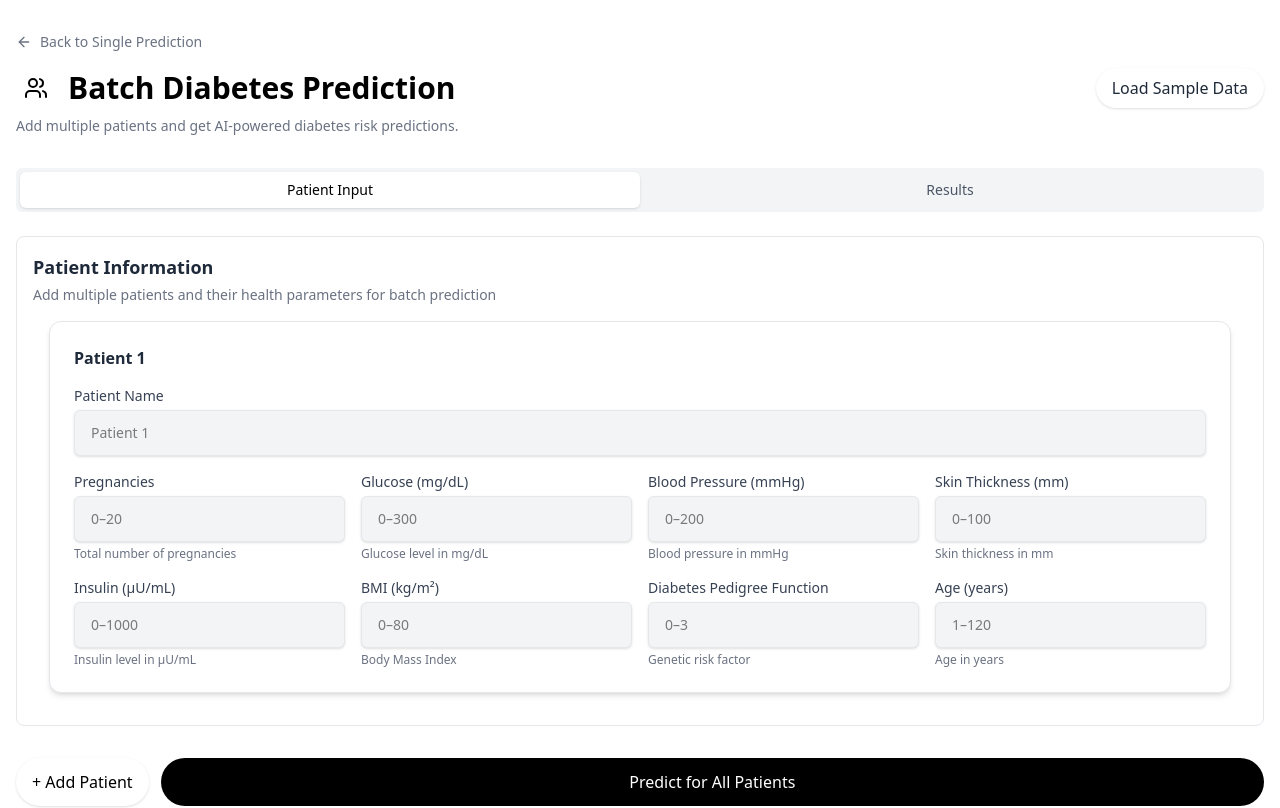
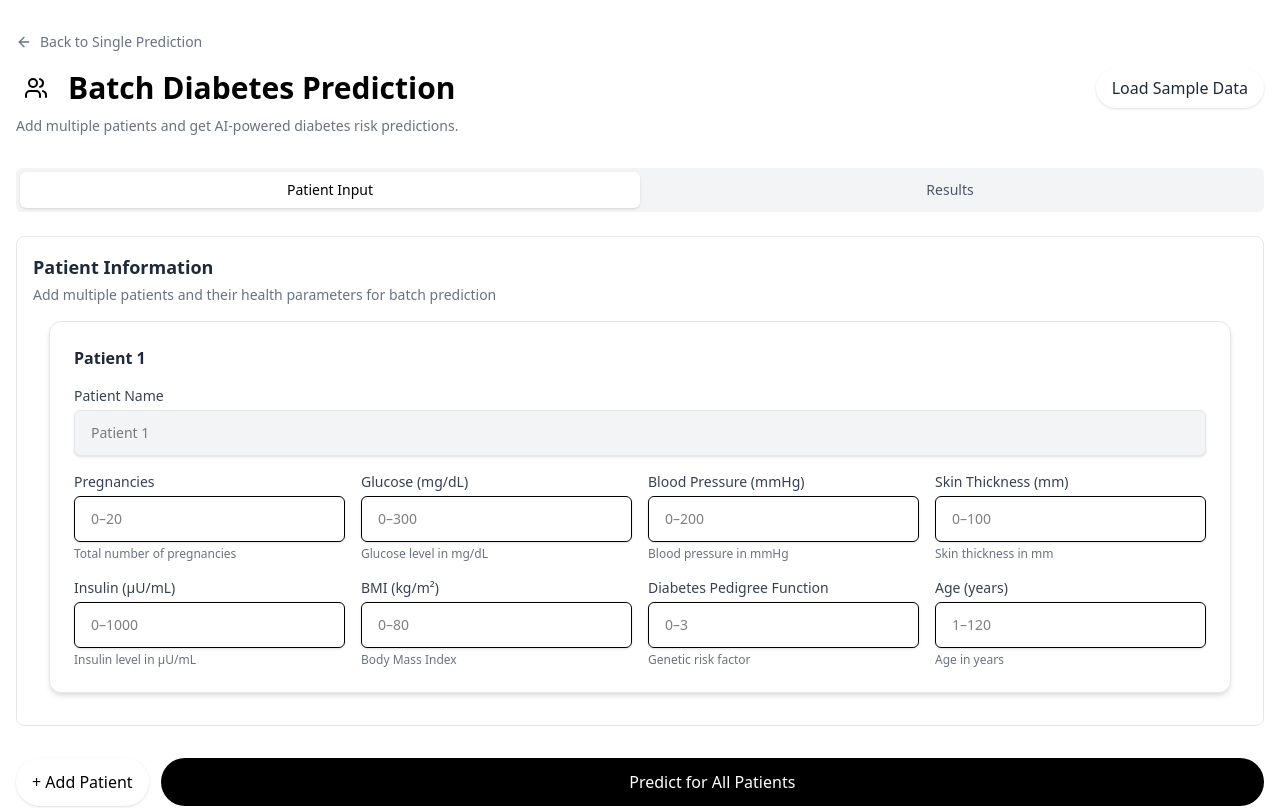
Before and after one commit to shoileazeez/diabetes-classification-ml, a React (Vite) app in the folder frontend/: page /batch-predict in a window 1280 px wide. Shown: the top 808 px of the page. Built offline with nearby package versions, Linux system fonts and the light colour scheme.

Commit message:
Update input field styling in BatchPredict component

```diff
--- a/frontend/src/pages/BatchPredict.jsx
+++ b/frontend/src/pages/BatchPredict.jsx
@@ -244,7 +244,7 @@ const BatchPredict = () => {
                           placeholder={field.placeholder}
                           type="number"
                           onChange={(e) => handleChange(index, e)}
-                          className="mt-1 w-full rounded-md border border-gray-200 px-4 py-3 text-sm bg-gray-100 shadow-sm focus:border-indigo-500 focus:ring-indigo-500"
+                          className="mt-1 w-full rounded-md border border-white-200 px-4 py-3 text-sm bg-white-100 shadow-sm focus:border-black-500"
                         />
                         <p className="mt-1 text-xs text-gray-500">{field.hint}</p>
                       </div>
```
